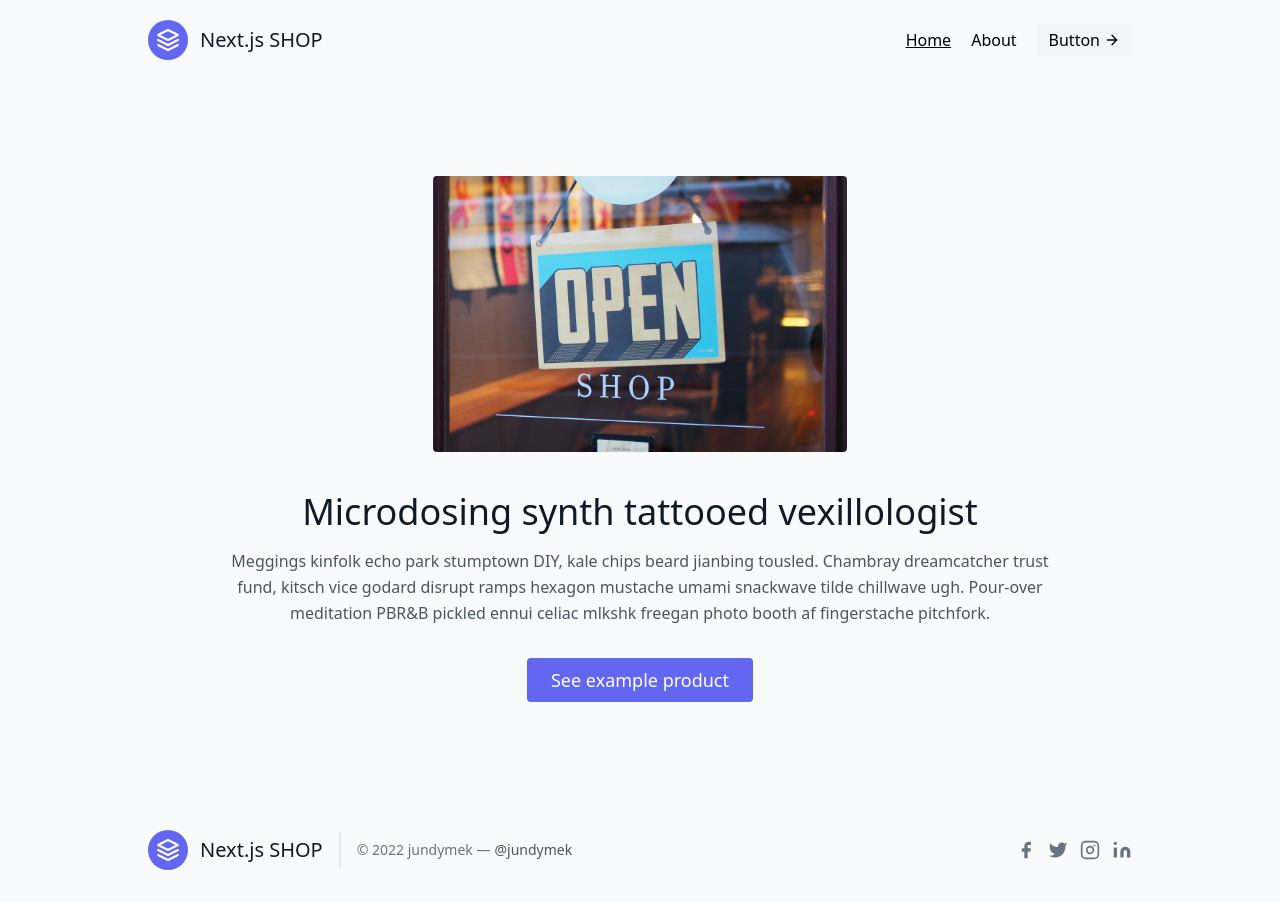
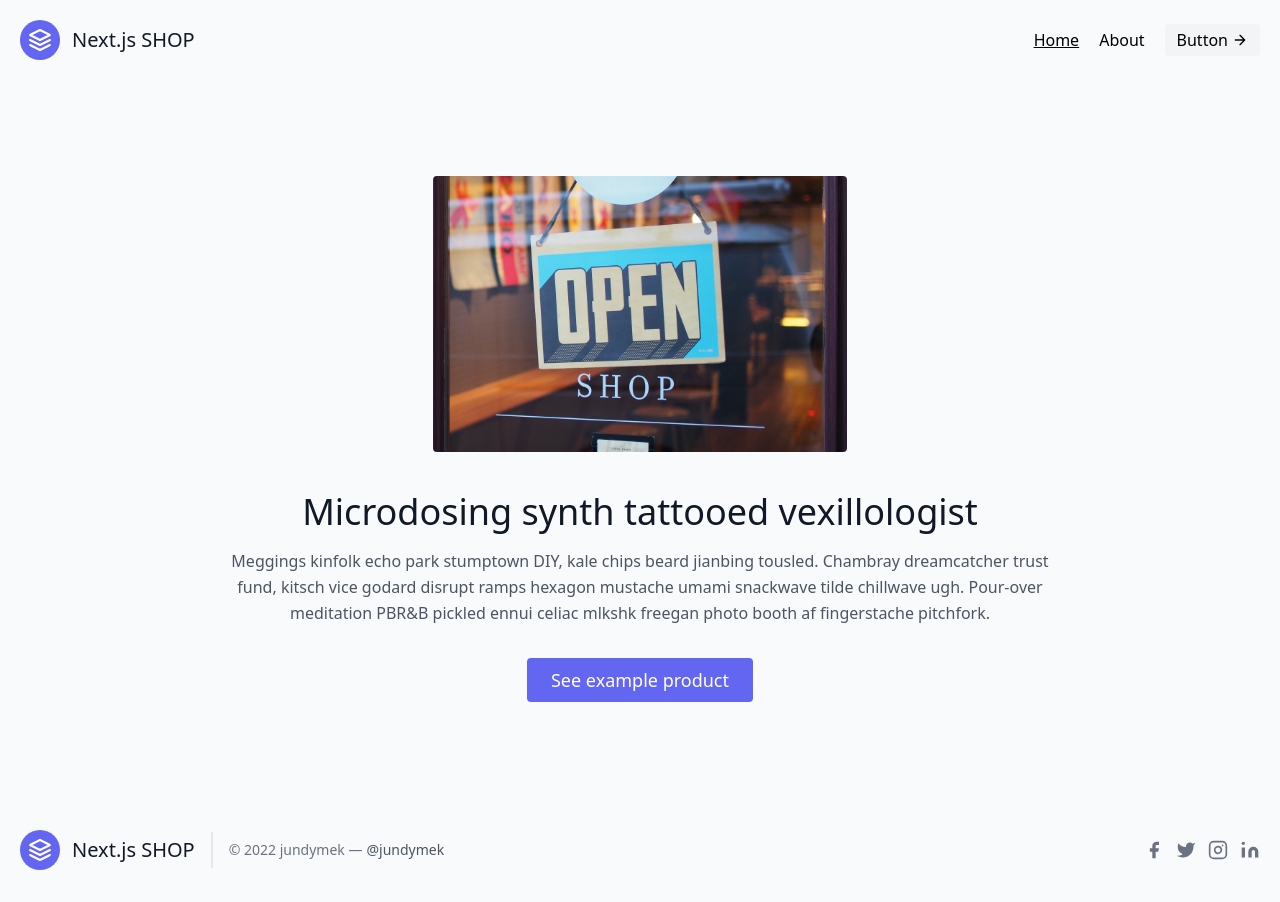
Before and after one commit to jundymek/nextjs-shop, a Next.js app: page / in a window 1280 px wide. Built offline with nearby package versions, Linux system fonts and the light colour scheme.

Commit message:
feat: LinkNav component

```diff
--- a/components/Footer.tsx
+++ b/components/Footer.tsx
@@ -1,6 +1,6 @@
 export const Footer = () => {
   return (
-    <footer className="text-gray-600 body-font max-w-5xl w-full mx-auto">
+    <footer className="text-gray-600 body-font container w-full mx-auto">
       <div className="container px-5 py-8 mx-auto flex items-center sm:flex-row flex-col">
         <a className="flex title-font font-medium items-center md:justify-start justify-center text-gray-900">
           <svg
--- a/components/Header.tsx
+++ b/components/Header.tsx
@@ -1,12 +1,13 @@
 import Link from "next/link";
 import { useRouter } from "next/router";
 import Image from "next/image";
+import { LinkNav } from "./LinkNav";
 
 export const Header = () => {
   const router = useRouter();
 
   return (
-    <header className="max-w-5xl w-full mx-auto">
+    <header className="container w-full mx-auto">
       <div className="container mx-auto flex flex-wrap p-5 flex-col md:flex-row items-center">
         <a className="flex title-font font-medium items-center text-gray-900 mb-4 md:mb-0">
           <svg
@@ -24,12 +25,8 @@ export const Header = () => {
           <span className="ml-3 text-xl">Next.js SHOP</span>
         </a>
         <nav className="md:ml-auto flex flex-wrap items-center text-base justify-center">
-          <Link href="/">
-            <a className={`mr-5 hover:text-gray-900 ${router.pathname === "/" && "underline"}`}>Home</a>
-          </Link>
-          <Link href="/about">
-            <a className={`mr-5 hover:text-gray-900 ${router.pathname === "/about" && "underline"}`}>About</a>
-          </Link>
+          <LinkNav href="/">Home</LinkNav>
+          <LinkNav href="/about">About</LinkNav>
         </nav>
         <button className="inline-flex items-center bg-gray-100 border-0 py-1 px-3 focus:outline-none hover:bg-gray-200 rounded text-base mt-4 md:mt-0">
           Button
--- /dev/null
+++ b/components/LinkNav.tsx
@@ -0,0 +1,17 @@
+import Link from "next/link";
+import { useRouter } from "next/router";
+import React from "react";
+
+interface LinkNavProps {
+  children: React.ReactNode;
+  href: string;
+}
+
+export const LinkNav = ({ href, children }: LinkNavProps) => {
+  const router = useRouter();
+  return (
+    <Link href={href}>
+      <a className={`mr-5 hover:text-gray-900 ${router.pathname === href && "underline"}`}>{children}</a>
+    </Link>
+  );
+};
```
